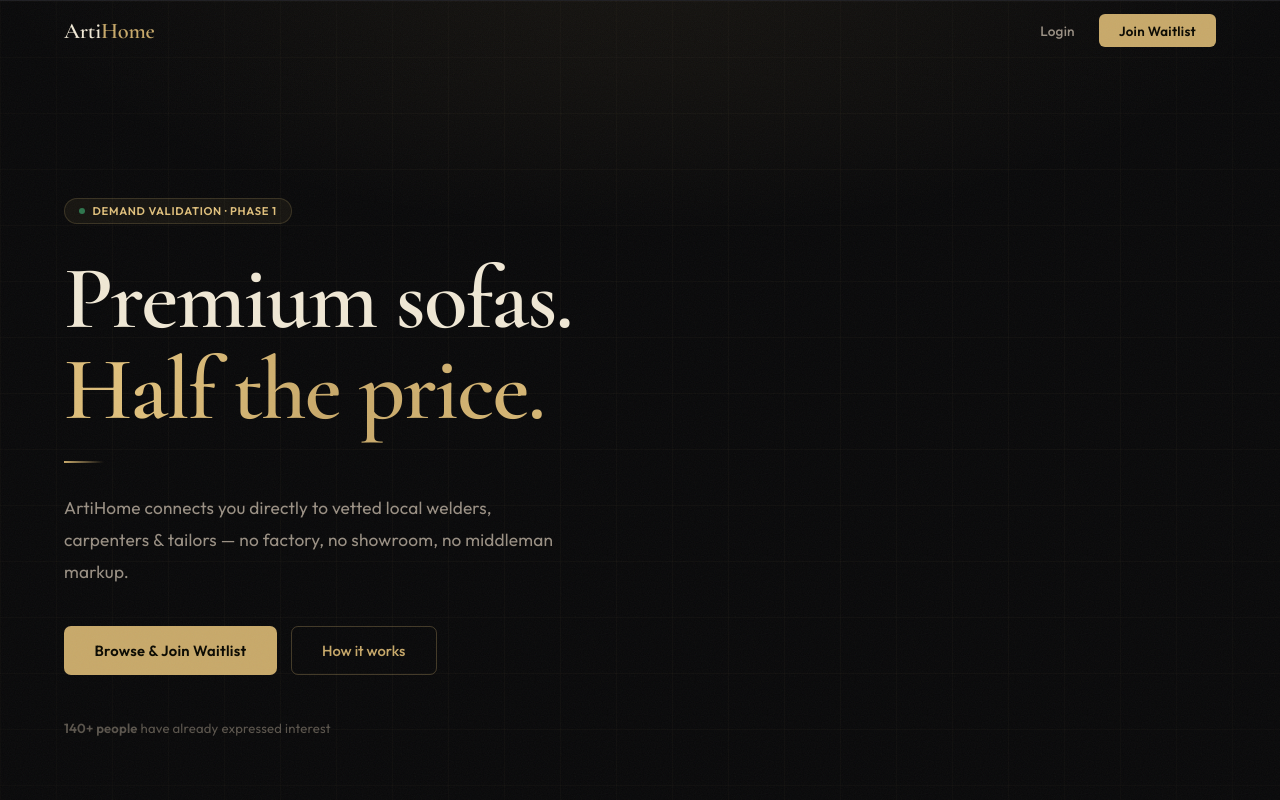
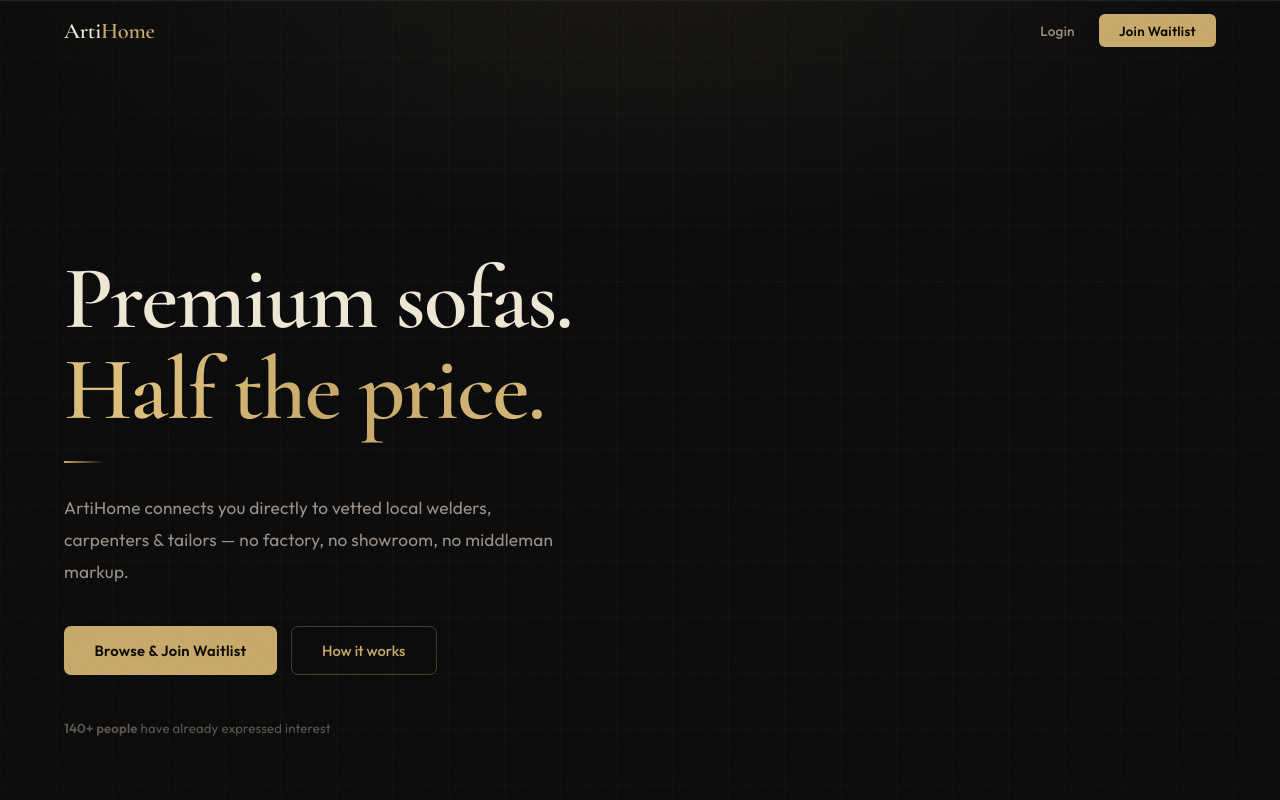
Before and after one commit to strivo23/Artihomm, a React (Vite) app in the folder artihome-frontend/: page / in a window 1280 px wide. Shown: the top 800 px of the page. Built offline with nearby package versions, Linux system fonts and the light colour scheme; no server answers.

Commit message:
Updated home page

```diff
--- a/artihome-frontend/src/pages/Home.jsx
+++ b/artihome-frontend/src/pages/Home.jsx
@@ -80,7 +80,7 @@ function Home() {
         <div className="hero-grid-bg"></div>
         <div className="hero-vignette"></div>
         <div style={{position:'relative'}}>
-          <div className="hero-badge"><span className="dot"></span>DEMAND VALIDATION · PHASE 1</div>
+
           <h1 className="hero-h1">Premium sofas.<br/><span className="shimmer-text">Half the price.</span></h1>
           <div className="gold-rule"></div>
           <p className="hero-sub-text">
```
